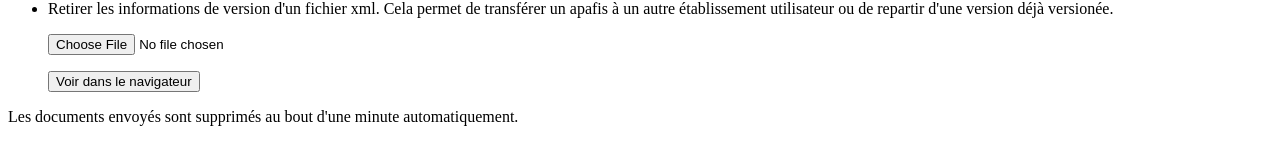
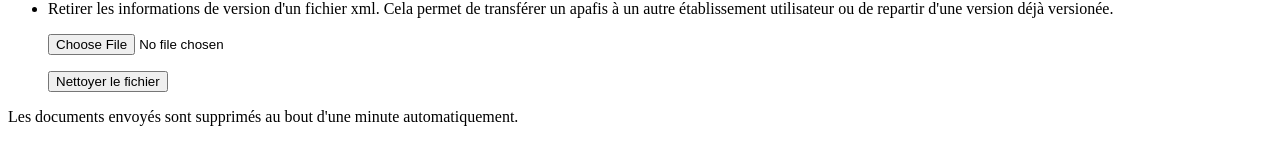
Before and after one commit to igbmc/apafis2doc, a plain HTML site: page apache_cgi/index.html in a window 1280 px wide. Shown: the part 309-470 px from the top of the page. Drawn offline with Linux system fonts and the light colour scheme.

Commit message:
Update index.html
Typo

```diff
--- a/apache_cgi/index.html
+++ b/apache_cgi/index.html
@@ -68,7 +68,7 @@ enctype="multipart/form-data">
 enctype="multipart/form-data">
 <input id="max_id3" type="hidden" name="MAX_FILE_SIZE" value="50000000" />
 <input onchange="upload_check_clean()" id="file_id3" type="file" name="file" accept=".xml" />
-<p><input type="submit" name="Submit" value="Voir dans le navigateur" /></p>
+<p><input type="submit" name="Submit" value="Nettoyer le fichier" /></p>
 </ul>
 </form></p>
 
```
